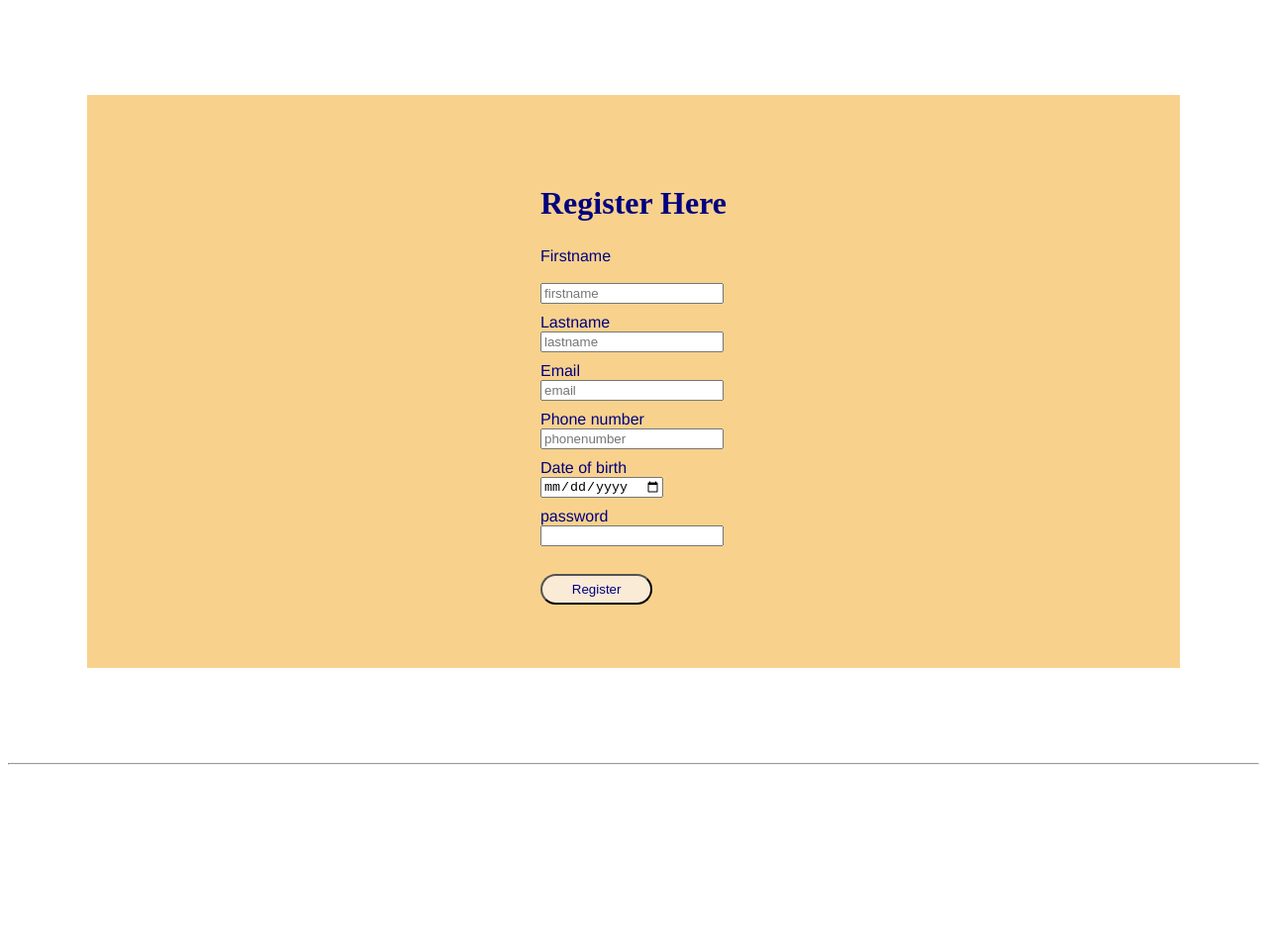
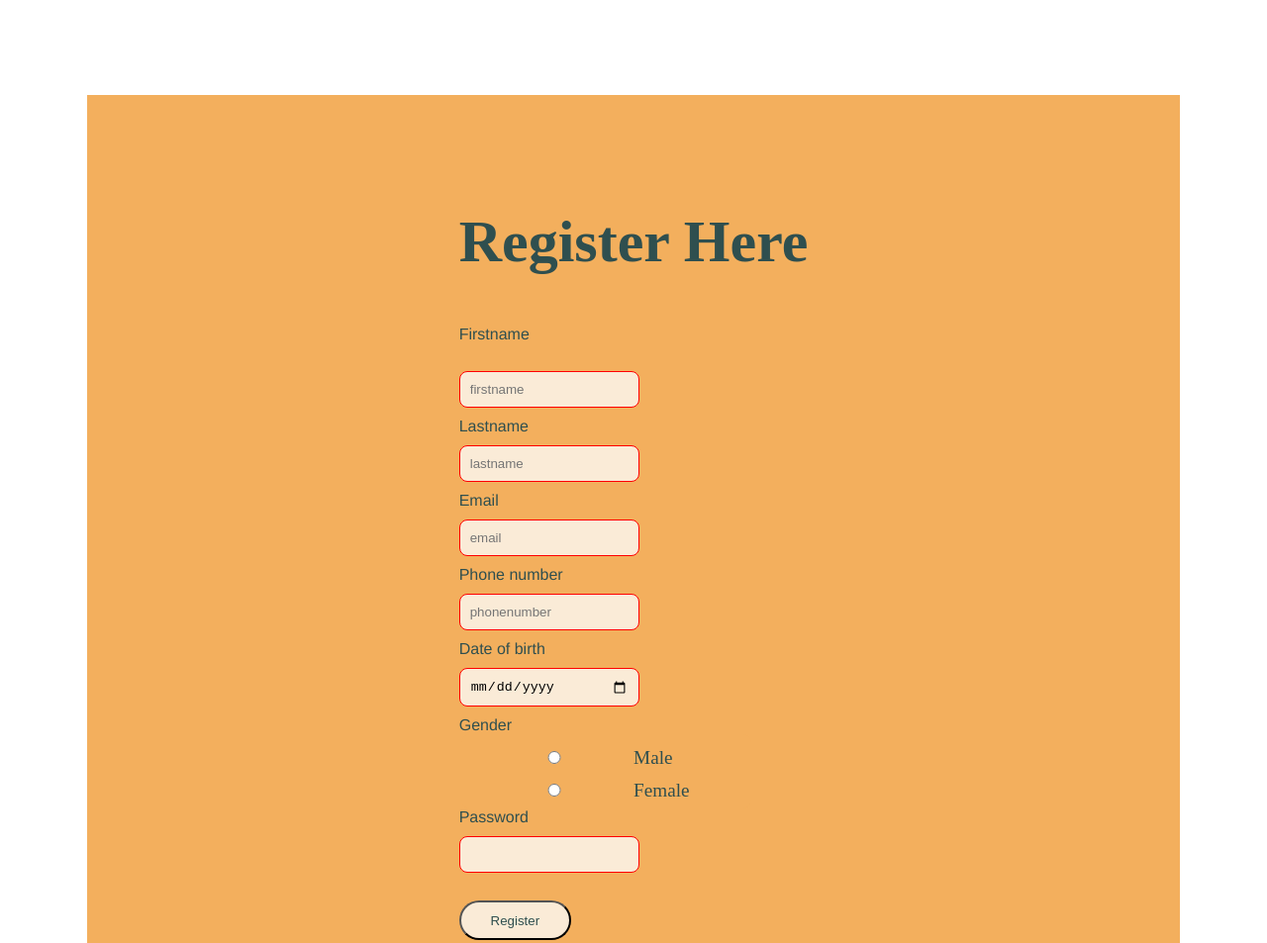
Before and after one commit to Chiamakamagdiel/register-form, a plain HTML site: page index.html in a window 1280 px wide. Shown: the top 953 px of the page at 99% size. Before the commit the page ends 800 px from the top, so only its background shows below. Drawn offline with Linux system fonts and the light colour scheme.

Commit message:
edited work

```diff
--- a/index.html
+++ b/index.html
@@ -43,7 +43,13 @@
                     <input type="date" id="date" name="date" placeholder="date" required>
                     <br>
 
-                    <label for="password">password</label>
+                    <label for="">Gender</label>
+                    <fieldset id="set">
+                        <input type="radio" value="male" name="set">Male
+                        <input type="radio" value="female" name="set">Female
+                    </fieldset>
+
+                    <label for="password">Password</label>
                     <br>
                     <input type="password" id="password" name="password" required>
                     <br>
--- a/input.css
+++ b/input.css
@@ -2,13 +2,15 @@
 main{
     display: flex;
     justify-content: center;
-    background-color: rgb(248, 210, 140);
+    background-color: rgb(243, 175, 93);
     margin: 6rem 5rem ;
     padding: 4rem 2rem;
 }
 .form > h2{
-    color: navy;
-    font-size: xx-large;
+    color:darkslategrey;
+    font-size: 60px;
+    text-align: center;
+
 
 }
 label{
@@ -16,21 +18,41 @@ label{
     font-family: 'Franklin Gothic Medium', 'Arial Narrow', Arial, sans-serif;
 }
 input{
-    margin-bottom: 10px;
+    margin: 10px 0;
+    border-style: none;
+    border-radius: 8px;
+    padding:10px;
+    width: 10rem;
+    background-color:antiquewhite ;
+}
+input:invalid{
+    border: 1px solid red;
 }
 .form > button{
     border-radius: 5em;
     padding: 3%;
-    color: navy;
+    color: darkslategrey;
     background-color: antiquewhite;
     width: 3cm;
 
 }
 .form{
-   color: navy;
+   color: darkslategrey;
+   font-size: 1em;
 }
 button:hover{
     color: red;
     background-color:lightblue;
-    transition: 1s;
+    transition: 0.5s;
+    cursor: pointer;
 }
+.form > fieldset{
+    width: 7cm;
+    height: 1.5cm;
+    font-size: 1.2em;
+    text-align: start;
+    background-color: rgb(243, 175, 93) ;
+    border-style: none;
+    border-radius: 8px;
+
+}
```
